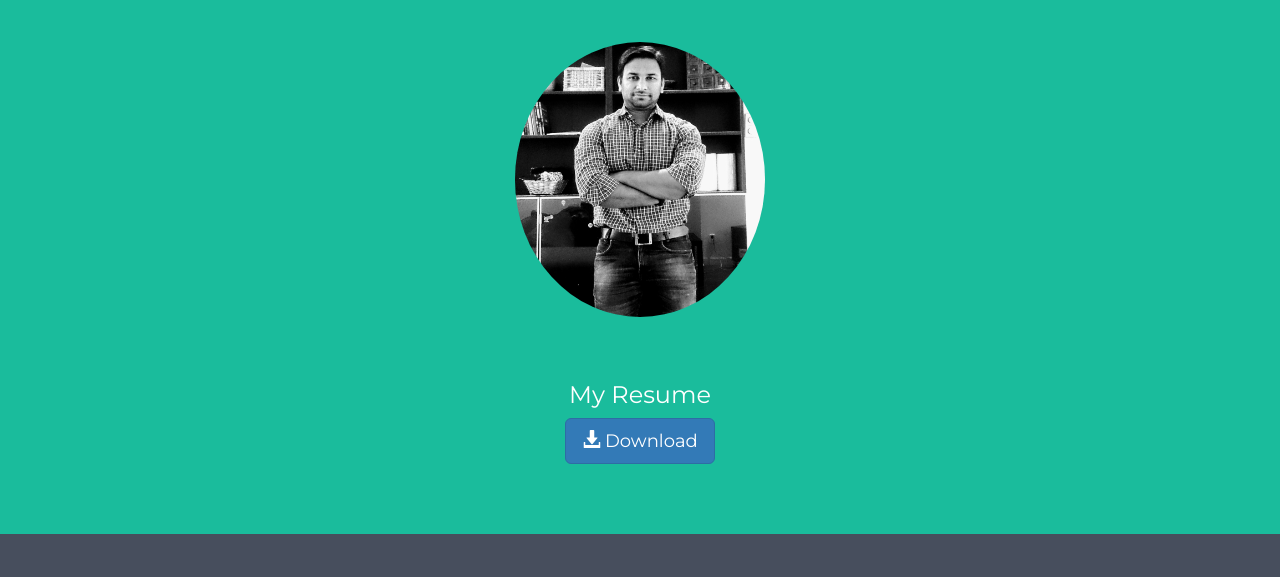
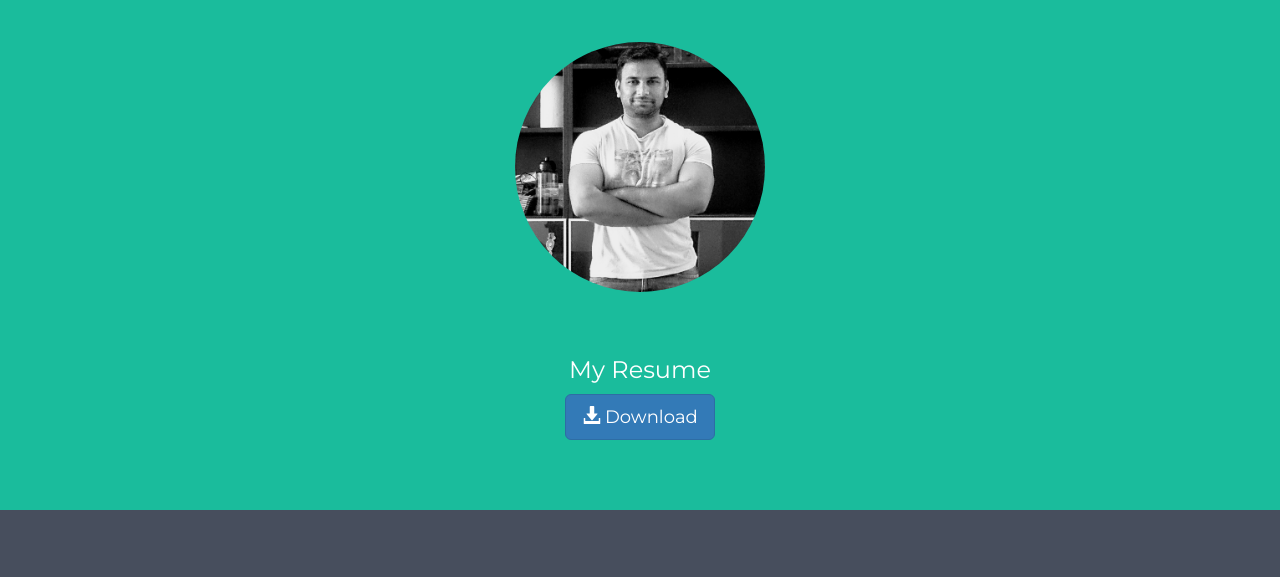
Before and after one commit to iamvsk/MyProfile, a plain HTML site: page index.html in a window 1280 px wide. Shown: the part 199-776 px from the top of the page. Drawn offline with nearby package versions, Linux system fonts and the light colour scheme; a web font is replaced by a local one.

Commit message:
Update index.html

```diff
--- a/index.html
+++ b/index.html
@@ -84,7 +84,7 @@
 <!-- First Container -->
 <div class="container-fluid bg-1 text-center">
   <h3 class="margin">Vaibhav Kshirsagar</h3>
-  <img src="img/MyPic.JPG" class="img-responsive img-circle margin" style="display:inline" alt="Me" width="250" height="250">
+  <img src="img/MyPic.jpg" class="img-responsive img-circle margin" style="display:inline" alt="Me" width="250" height="250">
   <h3>My Resume</h3>
   <a href="document/Vaibhav_Kshirsagar.docx" class="btn btn-primary btn-lg" download> <span class="glyphicon glyphicon-download-alt"></span> Download </a>
 </div>
```
